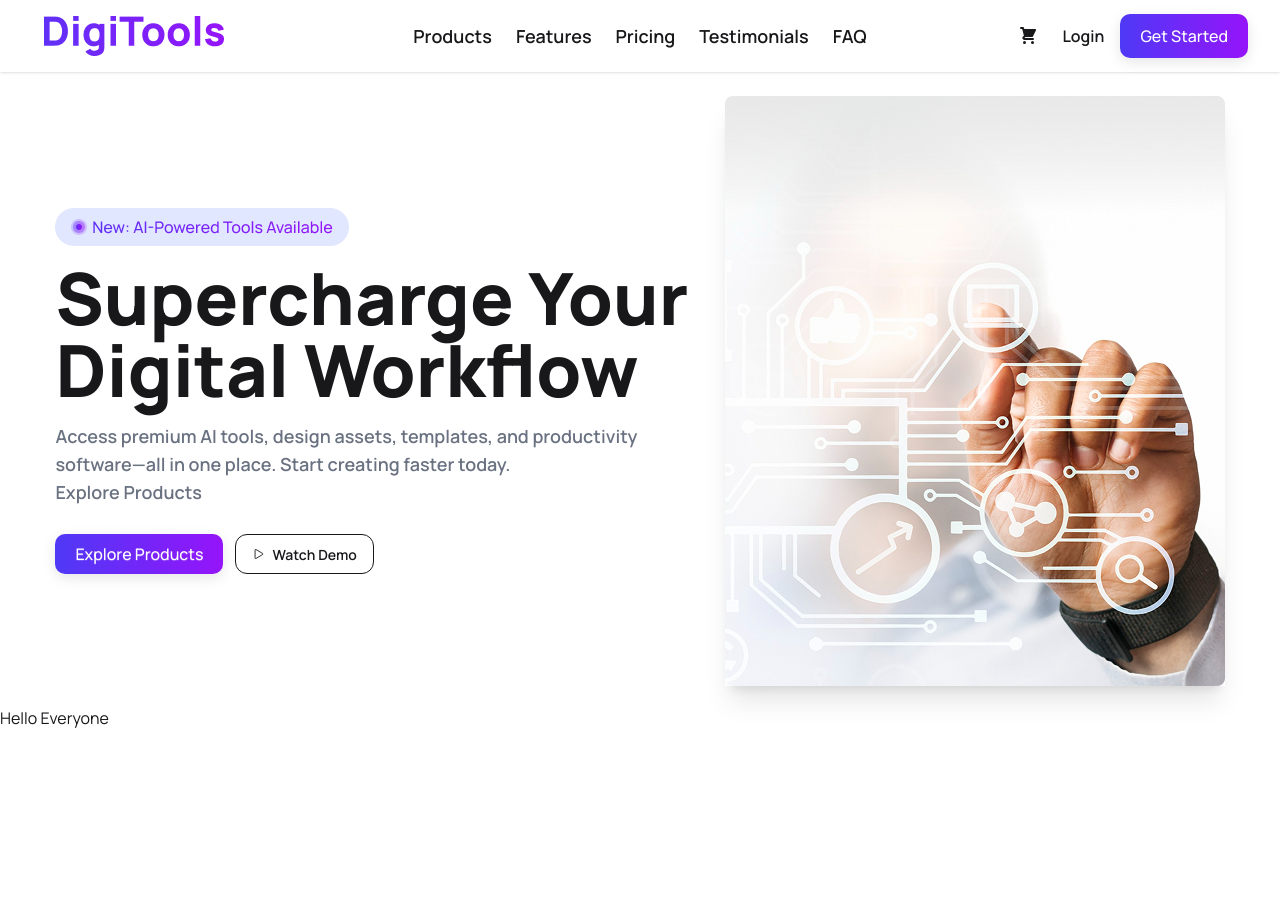
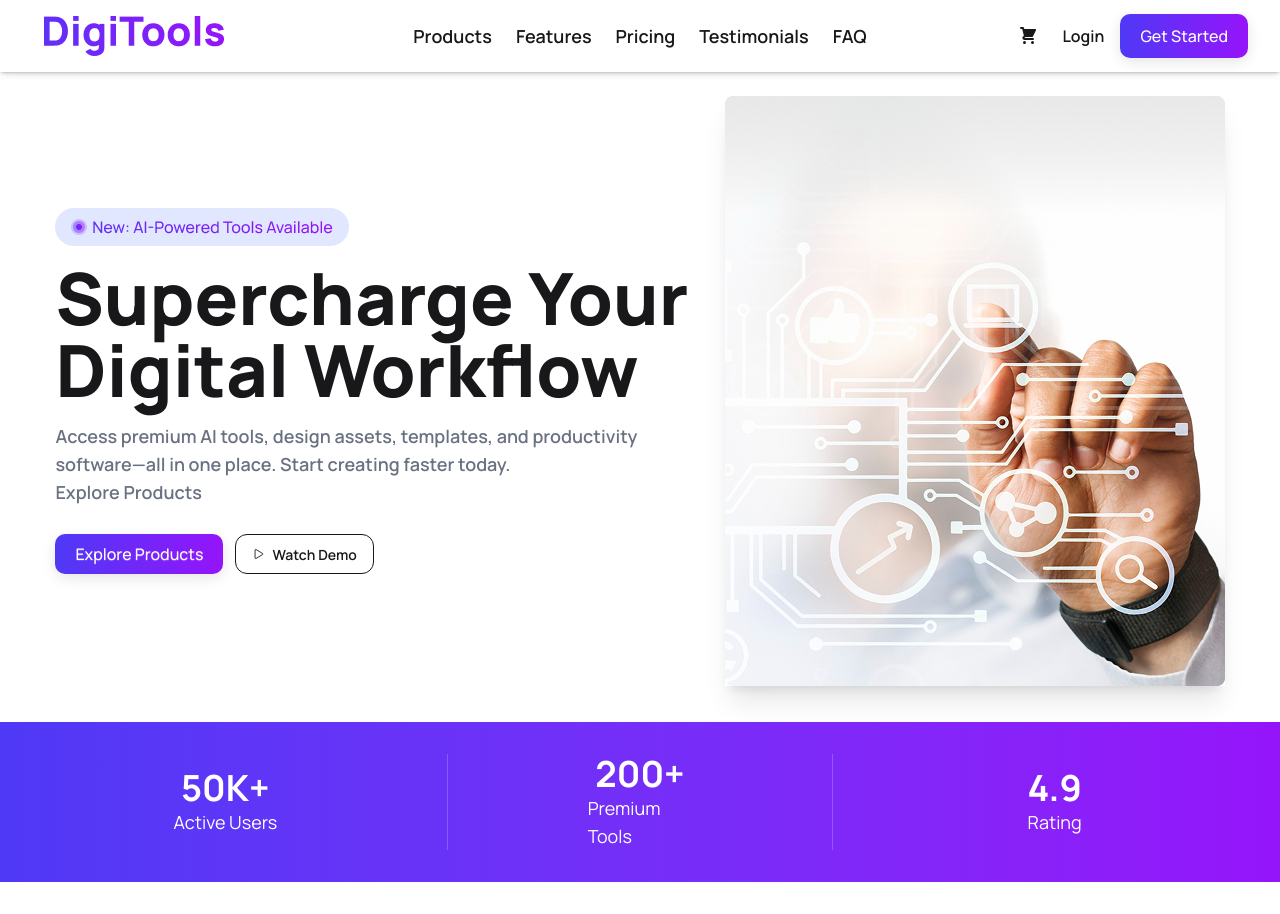
Before and after one commit to Pinon1345/Digital-Tools-Buying-Website, a React (Vite) app: page / in a window 1280 px wide. Before the commit the page ends 800 px from the top, so only its background shows below. Built offline with nearby package versions, Linux system fonts and the light colour scheme.

Commit message:
completing Stats Section below Hero

```diff
--- a/src/Components/Navbar/Navbar.jsx
+++ b/src/Components/Navbar/Navbar.jsx
@@ -5,9 +5,11 @@ import navImg from "../../assets/others/DigiTools.png"
 
 const Navbar = () => {
     return (
+        <div className=" sticky top-0 z-50 bg-white shadow-md">
+
         <div className="flex items-center">
 
-            <div className="navbar bg-base-150 shadow-sm px-8 sticky">
+            <div className="navbar bg-base-150 shadow-sm px-8">
                 <div className="navbar-start">
                     <div className="dropdown">
                         <div tabIndex={0} role="button" className="btn btn-ghost lg:hidden">
@@ -16,9 +18,9 @@ const Navbar = () => {
                         <ul
                             tabIndex="-1"
                             className="menu menu-sm dropdown-content bg-base-100 rounded-box z-1 mt-3 w-52 p-2 shadow">
-                                <div>
-                                    <button className="btn sm:btn-sm md:btn-md btn-primary mb-3">Login</button>
-                                </div>
+                            <div>
+                                <button className="btn sm:btn-sm md:btn-md btn-primary mb-3">Login</button>
+                            </div>
                             <li><a>Products</a></li>
                             <li><a>Features</a></li>
                             <li><a>Pricing</a></li>
@@ -58,6 +60,8 @@ const Navbar = () => {
 
         </div>
 
+        </div>
+
     );
 };
 
--- a/src/Components/StatsSection/StatsSection.jsx
+++ b/src/Components/StatsSection/StatsSection.jsx
@@ -2,8 +2,26 @@
 
 const StatsSection = () => {
     return (
-        <div>
-            <h2>Hello Everyone</h2>
+        <div className="mx-auto mb-8 mt-4">
+            <div className="bg-linear-to-r from-[#4F39F6] to-[#9514FA] p-8">
+                <div className="grid sm:grid-cols-1 lg:grid-cols-3 gap-7 place-items-center">
+
+                    <div className="flex flex-col items-center text-white ">
+                        <h2 className="font-bold text-4xl">50K+</h2>
+                        <p className="text-lg">Active Users</p>
+                    </div>
+                    <div className="flex flex-col items-center text-white border-l border-r px-35 border-white/20">
+                        <h2 className="font-bold text-4xl">200+</h2>
+                        <p className="text-lg">Premium Tools</p>
+                    </div>
+                    <div className="flex flex-col items-center text-white">
+                        <h2 className="font-bold text-4xl">4.9</h2>
+                        <p className="text-lg">Rating</p>
+                    </div>
+
+                </div>
+
+            </div>
 
         </div>
     );
```
